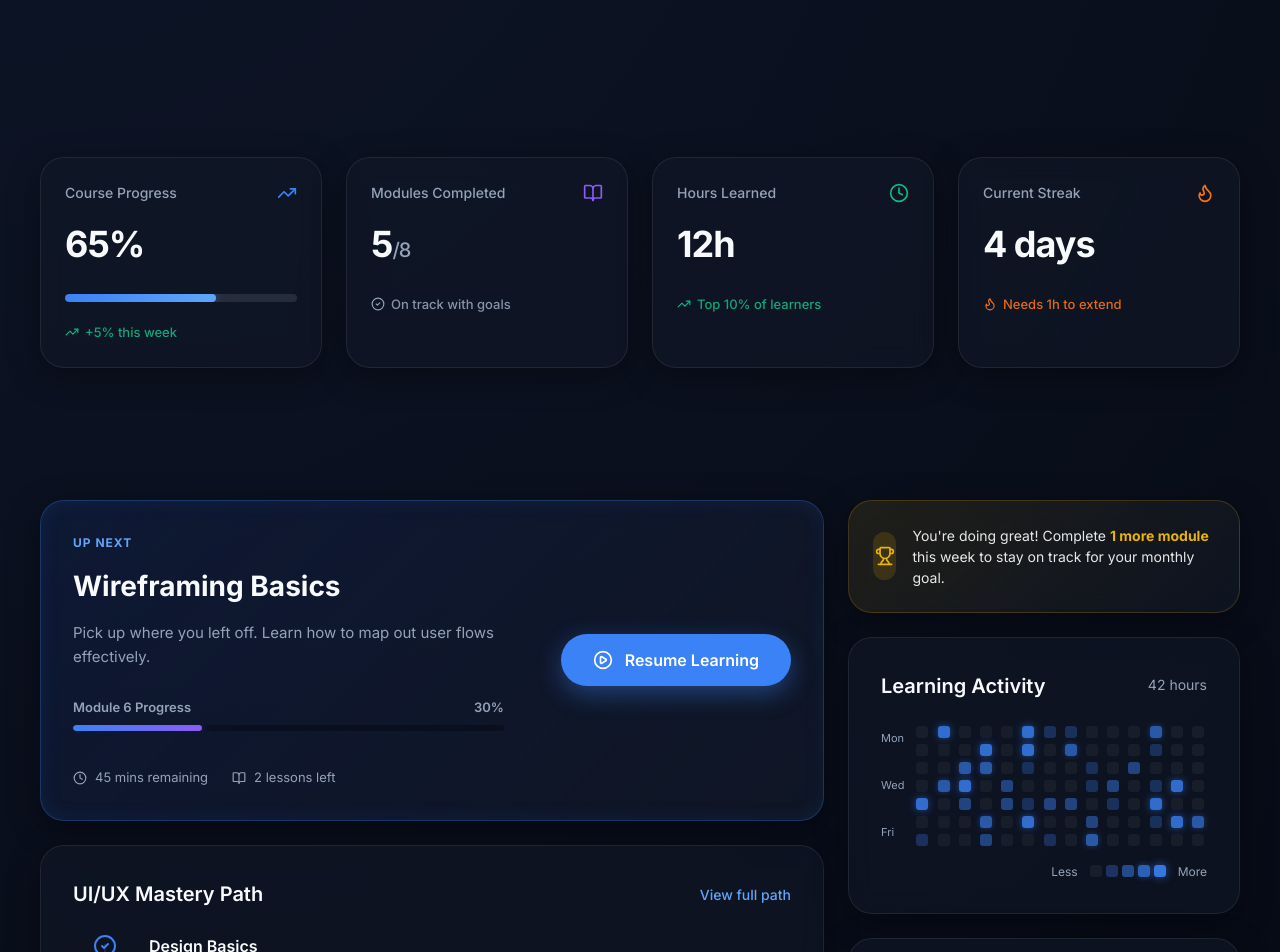
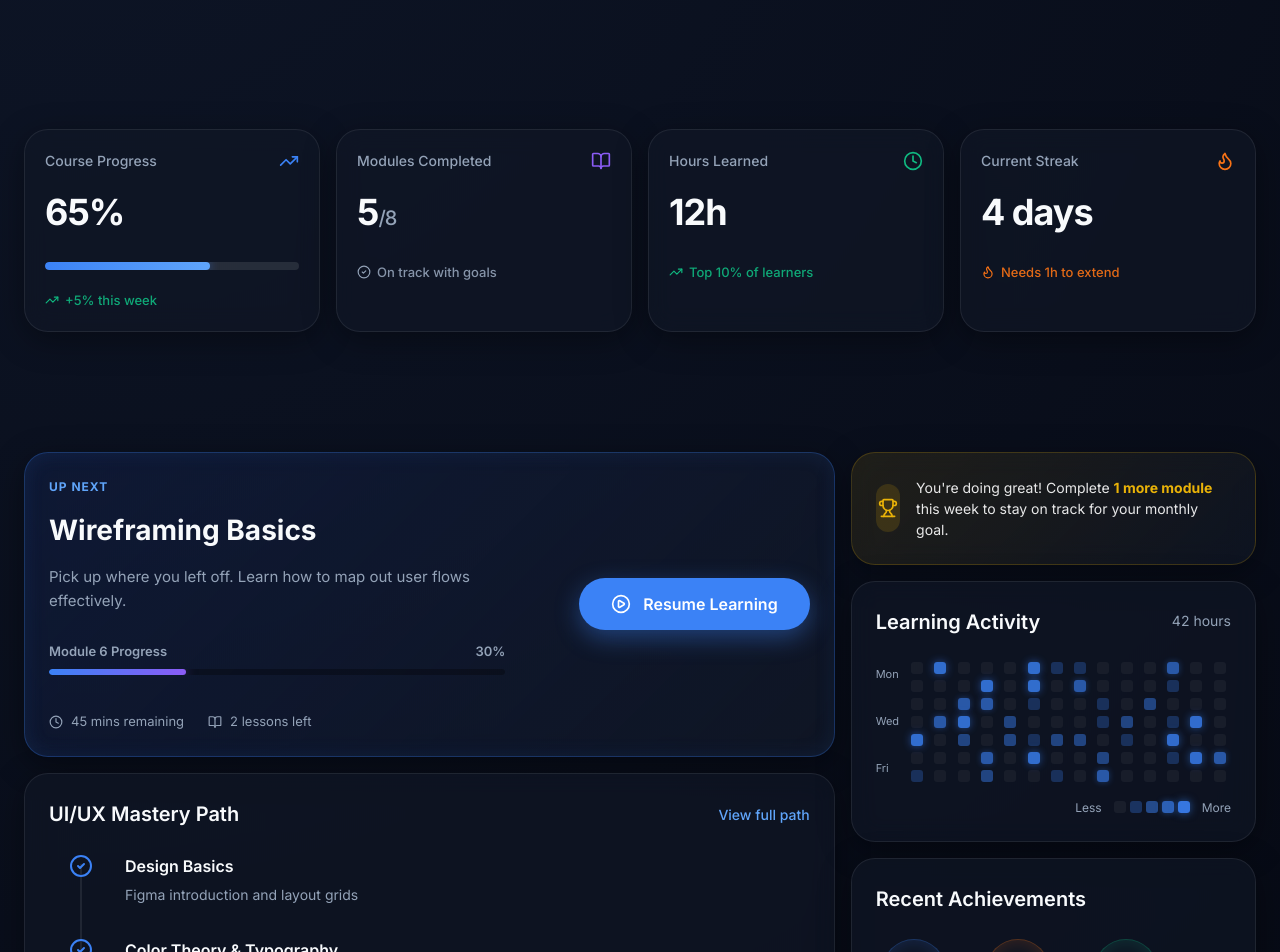
Before and after one commit to ribo111-rishita/Pathway, a React (Vite) app: page /dashboard in a window 1280 px wide. Shown: the part 380-1332 px from the top of the page. Built offline with nearby package versions, Linux system fonts and the light colour scheme.

Commit message:
style: reduce padding and gaps across the dashboard to tighten layout

```diff
--- a/src/components/Dashboard.css
+++ b/src/components/Dashboard.css
@@ -197,10 +197,10 @@ body {
 .dash-main {
   max-width: 1280px;
   margin: 0 auto;
-  padding: 40px;
+  padding: 24px;
   display: flex;
   flex-direction: column;
-  gap: 32px;
+  gap: 20px;
 }
 
 /* Welcome Section */
@@ -286,11 +286,11 @@ body {
 .stats-grid {
   display: grid;
   grid-template-columns: repeat(4, 1fr);
-  gap: 24px;
+  gap: 16px;
 }
 
 .stat-card {
-  padding: 24px;
+  padding: 20px;
   display: flex;
   flex-direction: column;
   gap: 12px;
@@ -362,24 +362,24 @@ body {
 .dashboard-content-grid {
   display: grid;
   grid-template-columns: 2fr 1fr;
-  gap: 24px;
+  gap: 16px;
 }
 
 .content-left {
   display: flex;
   flex-direction: column;
-  gap: 24px;
+  gap: 16px;
 }
 
 .content-right {
   display: flex;
   flex-direction: column;
-  gap: 24px;
+  gap: 16px;
 }
 
 /* Continue Learning Card */
 .continue-card {
-  padding: 32px;
+  padding: 24px;
   display: flex;
   justify-content: space-between;
   align-items: center;
@@ -470,7 +470,7 @@ body {
 
 /* Roadmap Section */
 .roadmap-section, .activity-section, .achievements-section {
-  padding: 32px;
+  padding: 24px;
 }
 
 .section-head {
```
